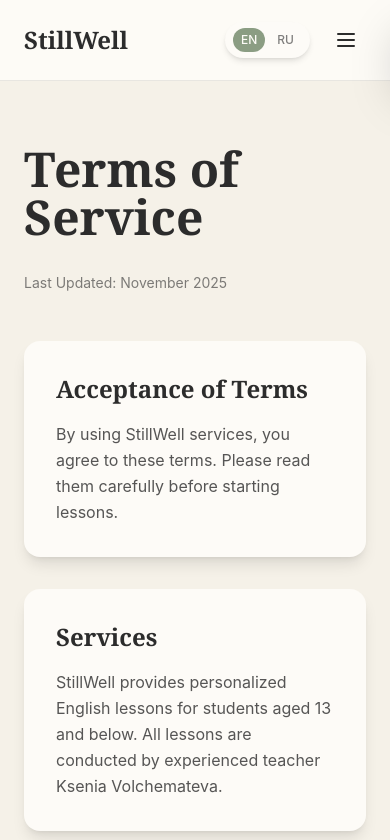
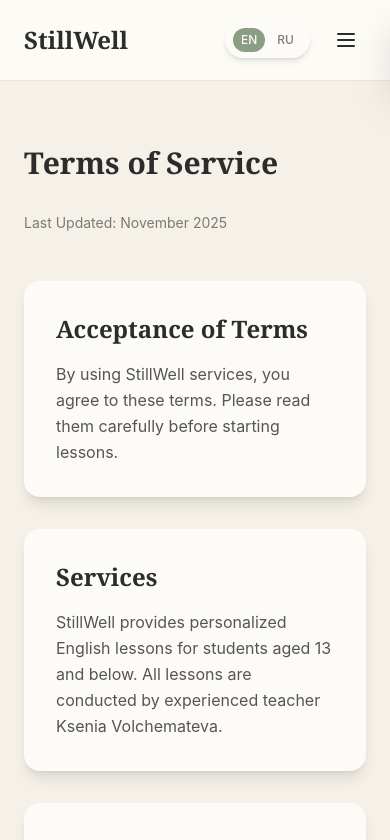
Before and after one commit to saitama43329-droid/stillwell, a Next.js app: page /terms in a window 390 px wide. Shown: the top 840 px of the page. Built offline with nearby package versions, Linux system fonts and the light colour scheme.

Commit message:
Fix Russian title overflow on mobile for privacy and terms pages

```diff
--- a/app/privacy/page.tsx
+++ b/app/privacy/page.tsx
@@ -48,7 +48,7 @@
       {/* Content */}
       <section className="px-6 py-16 md:py-24">
         <div className="max-w-4xl mx-auto">
-          <h1 className="text-5xl md:text-6xl font-serif font-bold text-charcoal mb-8">
+          <h1 className="text-3xl sm:text-4xl md:text-5xl lg:text-6xl font-serif font-bold text-charcoal mb-8 break-words">
             {t.title}
           </h1>
           <p className="text-sm text-charcoal/60 mb-12">{t.lastUpdated}</p>
--- a/app/terms/page.tsx
+++ b/app/terms/page.tsx
@@ -48,7 +48,7 @@
       {/* Content */}
       <section className="px-6 py-16 md:py-24">
         <div className="max-w-4xl mx-auto">
-          <h1 className="text-5xl md:text-6xl font-serif font-bold text-charcoal mb-8">
+          <h1 className="text-3xl sm:text-4xl md:text-5xl lg:text-6xl font-serif font-bold text-charcoal mb-8 break-words">
             {t.title}
           </h1>
           <p className="text-sm text-charcoal/60 mb-12">{t.lastUpdated}</p>
```
